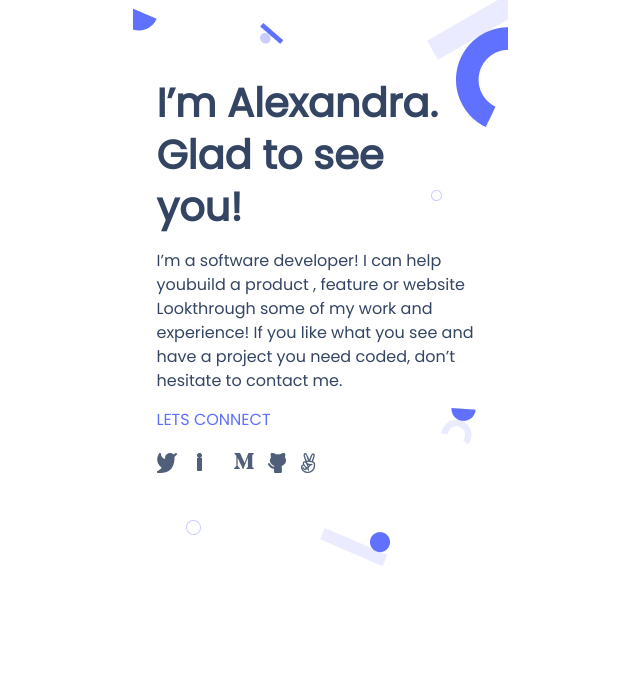
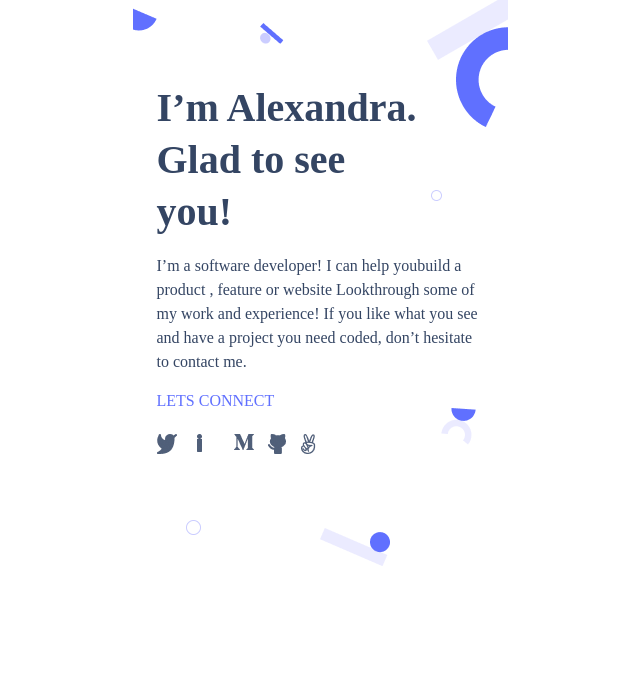
Before and after one commit to jalal1379/Microverse_portflaio, a website: page index.html in a window 1280 px wide. Shown: the part 111-808 px from the top of the page, without its empty margins (320-960 px from the left). Drawn offline with Linux system fonts and the light colour scheme.

Commit message:
Add Liters

```diff
--- a/css/style.css
+++ b/css/style.css
@@ -1,11 +1,11 @@
-@font-face {
-  font-family: poppins;
-  src: url("https://fonts.googleapis.com/css?family=Poppins");
-}
-body{
+body {
   margin: 0;
   padding: 0;
-  font-family: poppins;
+
+  @font-face {
+    font-family: poppins;
+    src: url(<link href='https://fonts.googleapis.com/css?family=Poppins' rel='stylesheet'>);
+  }
 }
 
 .nav {
@@ -15,21 +15,25 @@ body{
   display: flex;
   justify-content: space-between;
 }
-.nav a{
+
+.nav a {
   text-decoration: none;
   margin-top: 30px;
   color: #6070ff;
 }
-.nav .logo{
+
+.nav .logo {
   font-size: 18px;
   font-weight: 700;
   line-height: 20px;
   margin-top: 38px;
 }
+
 .material-icons {
   margin-top: 10px;
   font-size: 28px;
 }
+
 .container {
   width: 375px;
   height: 718px;
@@ -38,20 +42,19 @@ body{
   background-repeat: no-repeat;
   border-radius: 0 0 10px 0;
 }
-.content{
+
+.content {
   padding-top: 30px;
   width: 327px;
   margin: auto;
-
 }
 
 .content h1 {
   font-size: 40px;
   font-weight: 700;
   line-height: 52px;
-  padding-top: 80px;
+  padding-top: 40px;
   color: #344563;
-  padding-top: 35px;
   margin-bottom: 0;
 }
 
@@ -61,6 +64,7 @@ body{
   line-height: 24px;
   color: #344563;
 }
+
 span {
   color: #6070ff;
   font-size: 16px;
@@ -69,33 +73,40 @@ span {
   position: relative;
   top: 15px;
 }
-.icons{
+
+.icons {
   width: 329px;
   position: relative;
   top: 20px;
 }
-.icons .icon2{
+
+.icons .icon2 {
   position: absolute;
-  right:142px ;
+  right: 142px;
   top: 2px;
 }
-.icons .icon3{
+
+.icons .icon3 {
   position: absolute;
   right: 142px;
 }
-.icons .icon4{
+
+.icons .icon4 {
   position: absolute;
   right: 135px;
 }
-.icons .icon5{
+
+.icons .icon5 {
   position: absolute;
   right: 116px;
 }
-.icons .icon6{
+
+.icons .icon6 {
   position: absolute;
   right: 100px;
 }
-.icons .icon7{
+
+.icons .icon7 {
   position: absolute;
   right: 85px;
 }
--- a/index.html
+++ b/index.html
@@ -5,7 +5,7 @@
     <meta http-equiv="X-UA-Compatible" content="IE=edge">
     <meta name="viewport" content="width=device-width, initial-scale=1.0">
     <link rel="stylesheet" href="https://fonts.googleapis.com/icon?family=Material+Icons">
-    <link rel="stylesheet" href="https://fonts.googleapis.com/css?family=Poppins">
+    <link href='https://fonts.googleapis.com/css?family=Poppins' rel='stylesheet'>
     <link rel="stylesheet" href="./css/style.css">
 
     <title>Document</title>
```
Also changed, not shown: package.json (+516 -0 lines), 1 other file.
